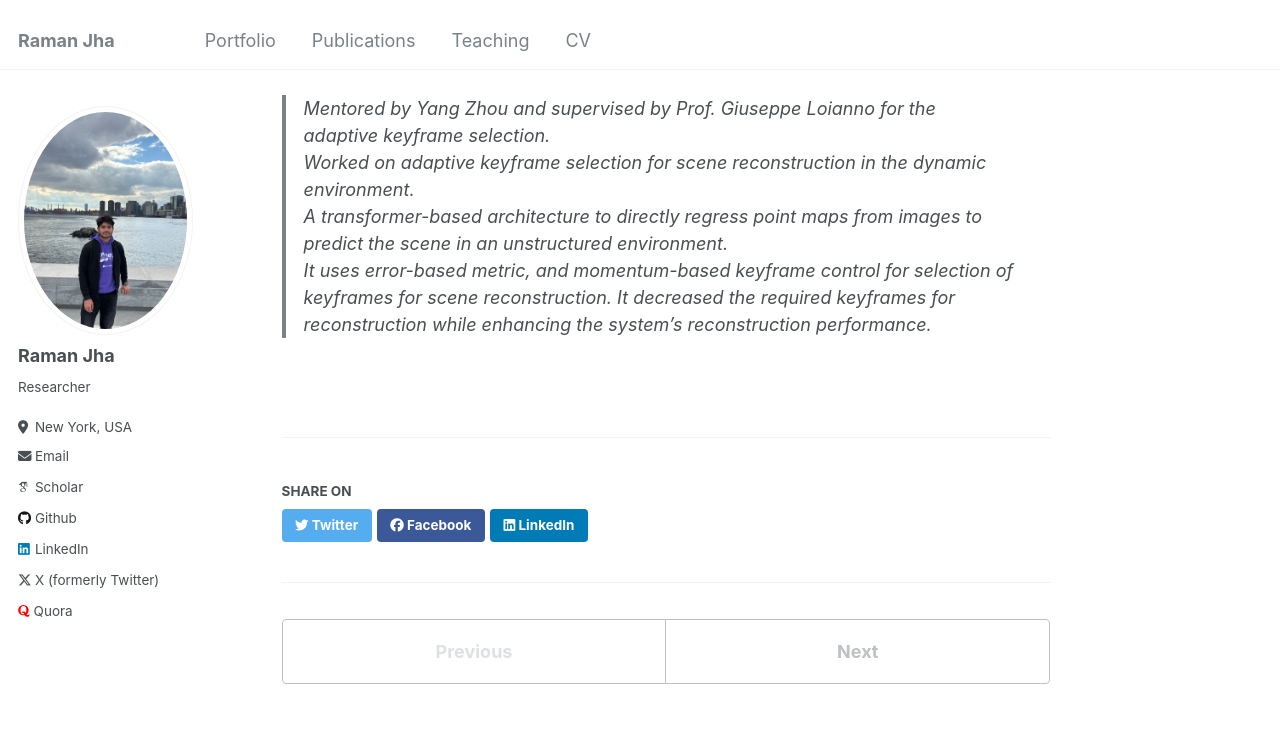
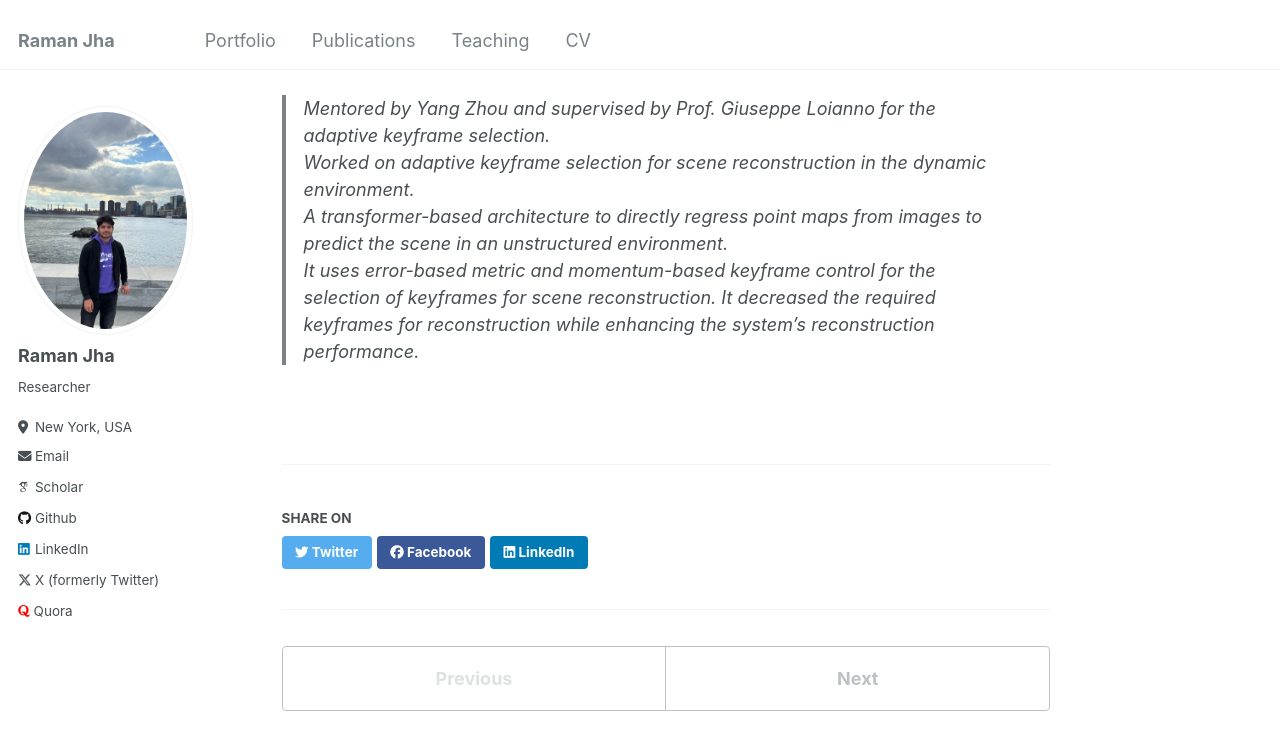
Before and after one commit to jhakrraman/jhakrraman.github.io, a Jekyll site: the page built from _portfolio/45_NYU_ARPL.md, in a window 1280 px wide and 900 px high, scrolled down 444 px. Shown: the top 750 px of the window. Built offline with Jekyll 4.4.1, drawn with Linux system fonts in a browser that asks for light colours; some web fonts are replaced.

Commit message:
Update 45_NYU_ARPL.md

```diff
--- a/_portfolio/45_NYU_ARPL.md
+++ b/_portfolio/45_NYU_ARPL.md
@@ -11,5 +11,5 @@ location: "New York, USA"
 >Mentored by Yang Zhou and supervised by Prof. Giuseppe Loianno for the adaptive keyframe selection.
 >Worked on adaptive keyframe selection for scene reconstruction in the dynamic environment.
 >A transformer-based architecture to directly regress point maps from images to predict the scene in an unstructured environment.
->It uses error-based metric, and momentum-based keyframe control for selection of keyframes for scene reconstruction.
+>It uses error-based metric and momentum-based keyframe control for the selection of keyframes for scene reconstruction.
 >It decreased the required keyframes for reconstruction while enhancing the system’s reconstruction performance.
```
